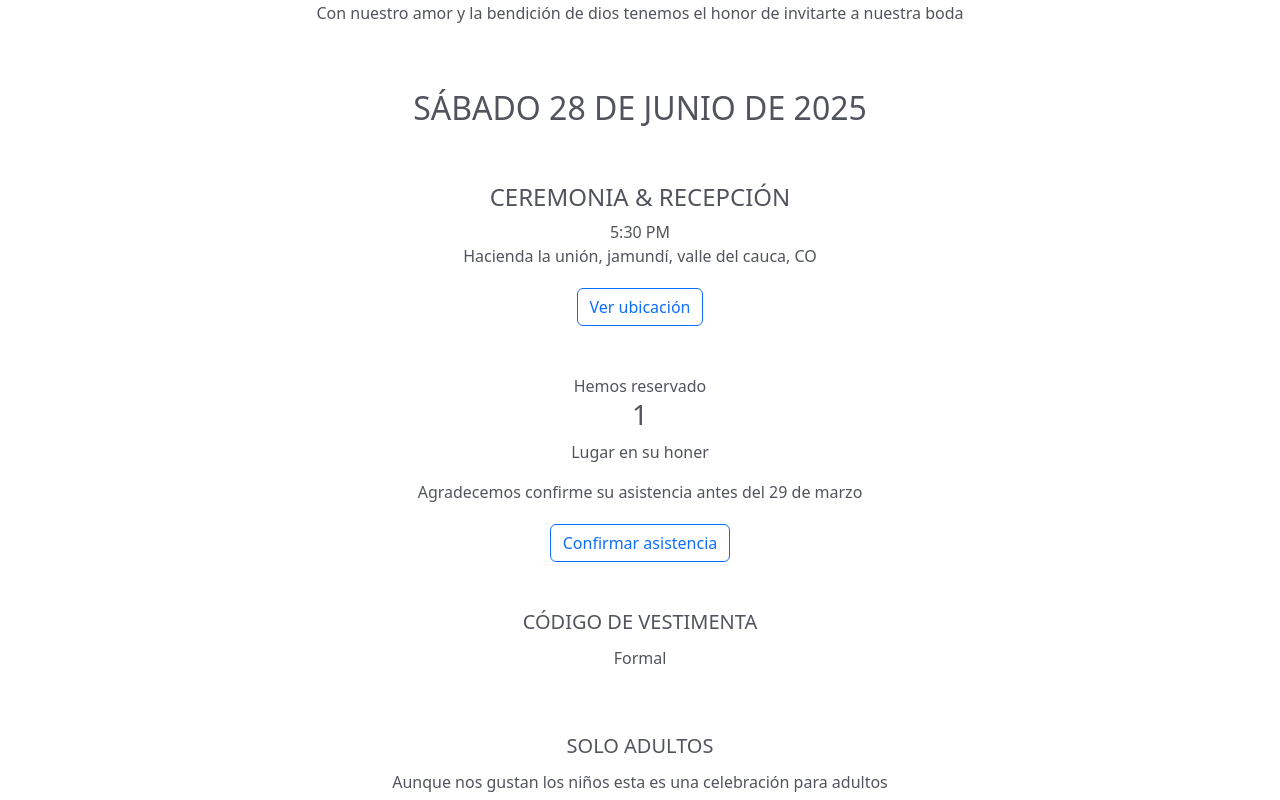
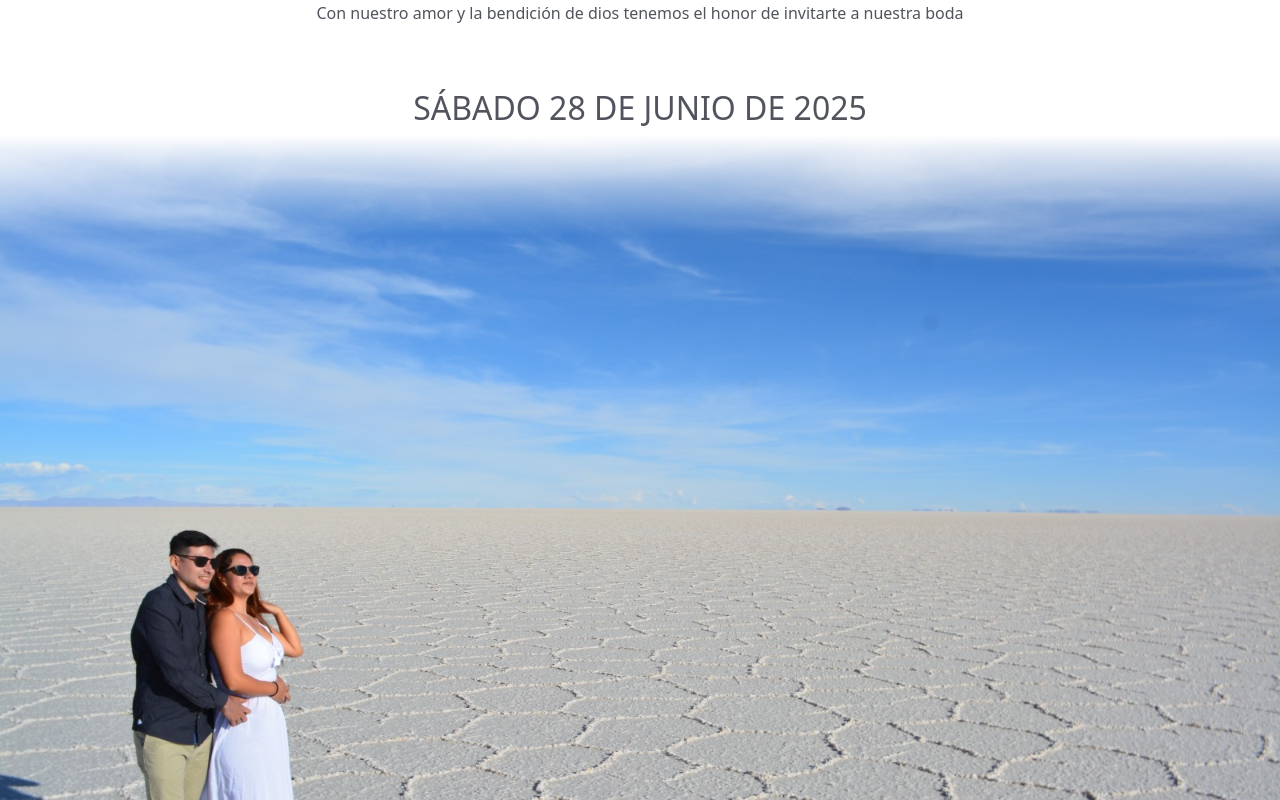
Before and after one commit to edacevedo/invitacion, a React (Create React App) app: page / in a window 1280 px wide. Shown: the part 1200-2000 px from the top of the page. Built offline with nearby package versions, Linux system fonts and the light colour scheme; a web font is replaced by a local one.

Commit message:
first commit

```diff
--- a/public/index.html
+++ b/public/index.html
@@ -6,7 +6,7 @@
   <link rel="icon" href="%PUBLIC_URL%/favicon.PNG" />
   <meta name="viewport" content="width=device-width, initial-scale=1" />
   <meta name="theme-color" content="#000000" />
-  <meta name="description" content="Web site created using create-react-app" />
+  <meta name="description" content="Luisa & Edinson - 28.06.25" />
   <link rel="apple-touch-icon" href="%PUBLIC_URL%/favicon.png" />
   <!--
       manifest.json provides metadata used when your web app is installed on a
@@ -28,7 +28,7 @@
   <link href="https://fonts.googleapis.com/css2?family=Mea+Culpa&family=Monsieur+La+Doulaise&display=swap"
     rel="stylesheet">
 
-  <title>Luisa & Edinson - 28 Junio 2025</title>
+  <title>Luisa & Edinson - 28.06.25</title>
 </head>
 
 <body>
--- a/src/App.css
+++ b/src/App.css
@@ -17,16 +17,18 @@ h2 {
   font-size: 2.5rem;
 }
 
-.container-image {
+.container-image-bottom,
+.container-image-top {
   width: 100%;
   position: relative;
 }
 
-.container-image img {
+.container-image-bottom img,
+.container-image-top img {
   width: 100%;
 }
 
-.container-image::after {
+.container-image-bottom::after {
   content: "";
   width: 100%;
   height: 100px;
@@ -34,6 +36,16 @@ h2 {
   left: 0;
   bottom: 0;
   background-image: linear-gradient(to top, #ffffff, transparent);
+}
+
+.container-image-top::after {
+  content: "";
+  width: 100%;
+  height: 100px;
+  position: absolute;
+  left: 0;
+  top: 0;
+  background-image: linear-gradient(to bottom, #ffffff, transparent);
 }
 
 .monsieur-regular {
--- a/src/App.js
+++ b/src/App.js
@@ -1,30 +1,20 @@
 import './App.css';
+import React from 'react';
 import Container from 'react-bootstrap/Container';
 import Row from 'react-bootstrap/Row';
 import Col from 'react-bootstrap/Col';
 import Button from 'react-bootstrap/Button';
 
-// import logo from './resources/img/logo-boda.png'
 import homeImage from './resources/img/home-image.JPG'
-// import verticalFlowers from './resources/img/vertical-flowers.PNG'
-// import cornerFlowers from './resources/img/corner-flowers.PNG'
+import contentImage from './resources/img/content-image.jpeg'
 
 function App() {
   return (
     <>
-      <div class="container-image">
+      <div className="container-image-bottom">
         <img src={homeImage} alt="" />
       </div>
-      {/* <img src={homeImage} alt="logo" className='w-100 home-image' /> */}
       <Container>
-
-        {/* <div className='vertical-flowers'>
-          <img  className src={verticalFlowers} alt="" />
-      </div> */}
-        {/* <div className='corner-flowers'>
-        <img  className src={cornerFlowers} alt="" />
-      </div> */}
-
         <Row className="justify-content-start pt-5">
           <Col xs={6}><h1 className='mea-culpa-regular text-end'>Luisa</h1></Col>
         </Row>
@@ -43,13 +33,6 @@ function App() {
           <Col xs="auto"><h4>¡NOS CASAMOS!</h4></Col>
         </Row>
 
-        {/* <Row className="justify-content-center pt-3">
-          <Col xs={12} sm={8} className='justify-content-center'>
-            <img src={homeImage} alt="logo" className='w-100' />
-          </Col>
-        </Row> */}
-
-
         <Row className="justify-content-center pt-5">
           <Col  >
             <p className='text-center'>Con nuestro amor y la bendición de dios tenemos el honor de invitarte a nuestra boda</p>
@@ -61,7 +44,13 @@ function App() {
           <Col xs="auto" className='justify-content-center'><h2>SÁBADO 28 DE JUNIO DE 2025</h2></Col>
         </Row>
 
-
+      </Container>
+      <div className="container-image-top">
+        <div className="container-image-bottom">
+          <img src={contentImage} alt="" />
+        </div>
+      </div>
+      <Container>
         <Row className="justify-content-center pt-5">
           <Col xs="auto" className='justify-content-center'><h4 className='text-center'>CEREMONIA & RECEPCIÓN</h4></Col>
         </Row>
```
Also changed, not shown: src/resources/img/content-image.jpeg (added).
